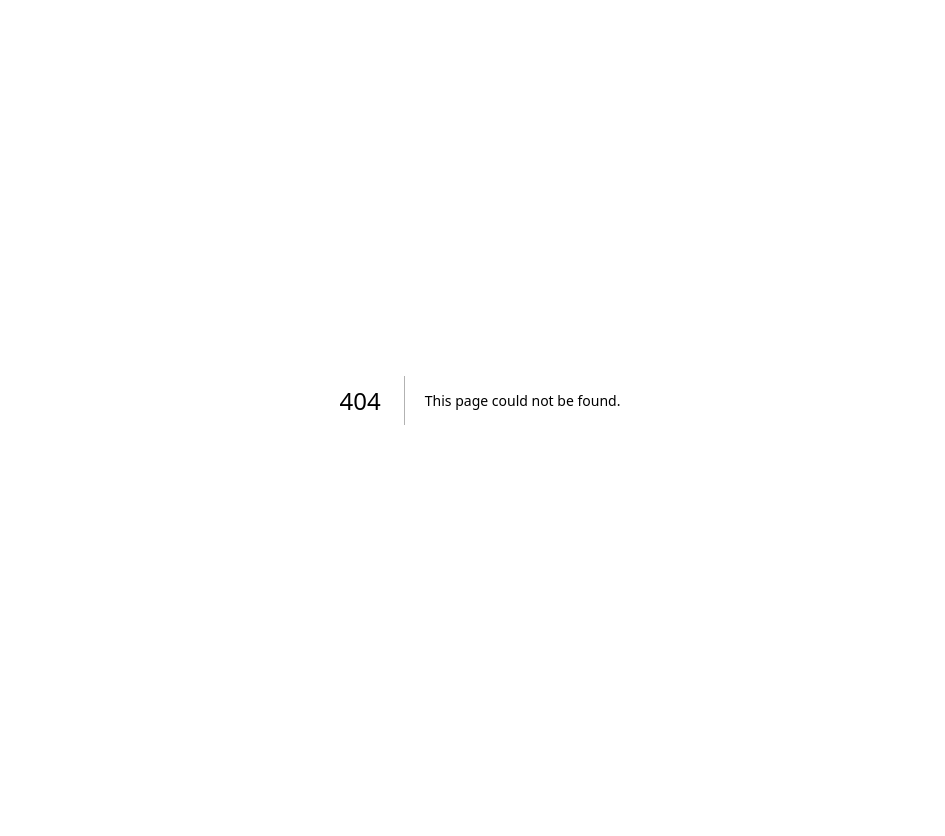
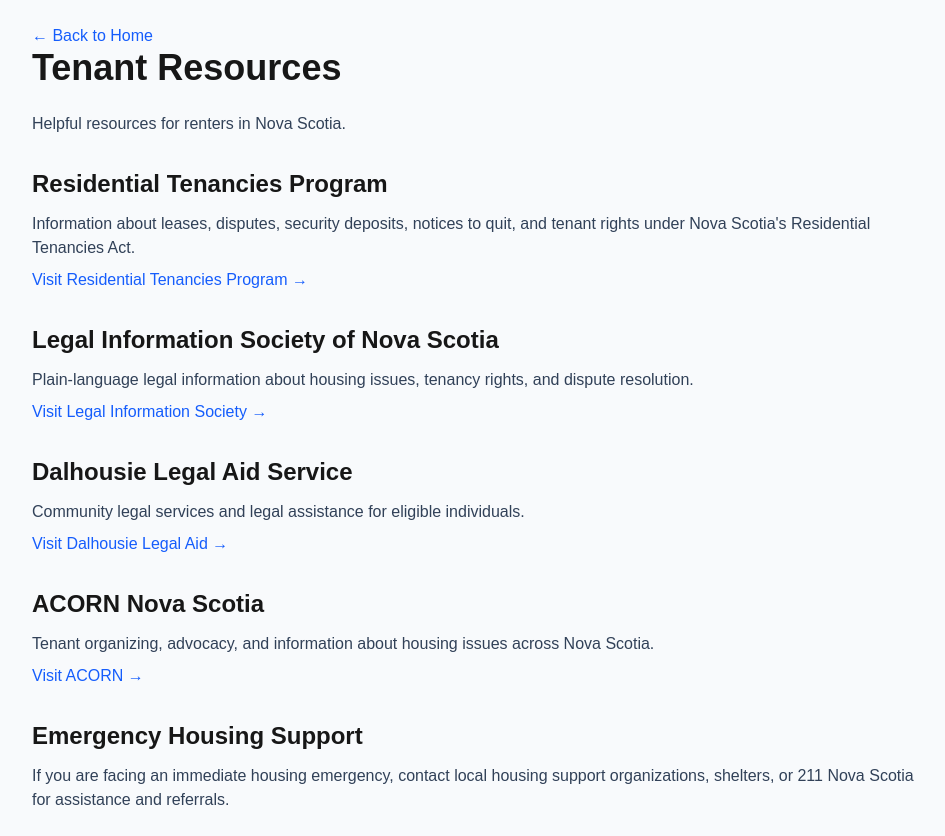
Before and after one commit to tenantvoicens-emma/tenant-voice-ns, a Next.js app in the folder tenant-voice-app/: page /resources in a window 1280 px wide. Before the commit this address had no page. Shown: the whole page, without its empty margins (160-1105 px from the left). Before the commit the page ends 800 px from the top, so only its background shows below. Built offline with nearby package versions, Linux system fonts and the light colour scheme.

Commit message:
Add About, Resources, and Policies pages

```diff
--- a/tenant-voice-app/app/page.tsx
+++ b/tenant-voice-app/app/page.tsx
@@ -204,7 +204,12 @@ async function signOut() {
         About
       </Link>
 
-    <span>Resources</span>
+     <Link
+      href="/policies"
+      className="hover:text-blue-600"
+      >
+        Resources
+      </Link>
 
       <Link
       href="/policies"
--- /dev/null
+++ b/tenant-voice-app/app/resources/page.tsx
@@ -0,0 +1,128 @@
+import Link from 'next/link'
+
+export default function ResourcesPage() {
+  return (
+    <main className="min-h-screen bg-slate-50 p-6">
+      <div className="max-w-4xl mx-auto">
+
+        <Link
+            href="/"
+            className="
+                text-blue-600
+                hover:text-blue-700
+                hover:underline
+            "
+            >
+            ← Back to Home
+            </Link>
+
+
+          <h1 className="text-4xl font-bold mb-6">
+            Tenant Resources
+          </h1>
+
+          <p className="text-slate-700 mb-8">
+            Helpful resources for renters in Nova Scotia.
+          </p>
+
+          <div className="space-y-8">
+
+            <section>
+              <h2 className="text-2xl font-bold mb-3">
+                Residential Tenancies Program
+              </h2>
+
+              <p className="text-slate-700 mb-2">
+                Information about leases, disputes, security deposits,
+                notices to quit, and tenant rights under Nova Scotia's
+                Residential Tenancies Act.
+              </p>
+
+              <a
+                href="https://beta.novascotia.ca/residential-tenancies-program"
+                target="_blank"
+                rel="noopener noreferrer"
+                className="text-blue-600 hover:text-blue-700 hover:underline"
+                >
+                Visit Residential Tenancies Program →
+                </a>
+
+            </section>
+
+            <section>
+              <h2 className="text-2xl font-bold mb-3">
+                Legal Information Society of Nova Scotia
+              </h2>
+
+              <p className="text-slate-700 mb-2">
+                Plain-language legal information about housing issues,
+                tenancy rights, and dispute resolution.
+              </p>
+
+              <a
+                href="https://www.legalinfo.org"
+                 target="_blank"
+                rel="noopener noreferrer"
+                className="text-blue-600 hover:text-blue-700 hover:underline"
+                >
+                Visit Legal Information Society →
+                </a>
+            </section>
+
+            <section>
+              <h2 className="text-2xl font-bold mb-3">
+                Dalhousie Legal Aid Service
+              </h2>
+
+              <p className="text-slate-700 mb-2">
+                Community legal services and legal assistance for
+                eligible individuals.
+              </p>
+
+              <a
+                href="https://www.dal.ca/faculty/law/dlas.html"
+                target="_blank"
+                rel="noopener noreferrer"
+                className="text-blue-600 hover:text-blue-700 hover:underline"
+                >
+                Visit Dalhousie Legal Aid →
+                </a>
+            </section>
+
+            <section>
+              <h2 className="text-2xl font-bold mb-3">
+                ACORN Nova Scotia
+              </h2>
+
+              <p className="text-slate-700 mb-2">
+                Tenant organizing, advocacy, and information about
+                housing issues across Nova Scotia.
+              </p>
+
+              <a
+                href="https://acorncanada.org"
+                target="_blank"
+                rel="noopener noreferrer"
+                className="text-blue-600 hover:text-blue-700 hover:underline"
+                >
+                Visit ACORN →
+                </a>
+            </section>
+
+            <section>
+              <h2 className="text-2xl font-bold mb-3">
+                Emergency Housing Support
+              </h2>
+
+              <p className="text-slate-700">
+                If you are facing an immediate housing emergency,
+                contact local housing support organizations, shelters,
+                or 211 Nova Scotia for assistance and referrals.
+              </p>
+            </section>
+
+          </div>
+        </div>
+    </main>
+  )
+}
```
